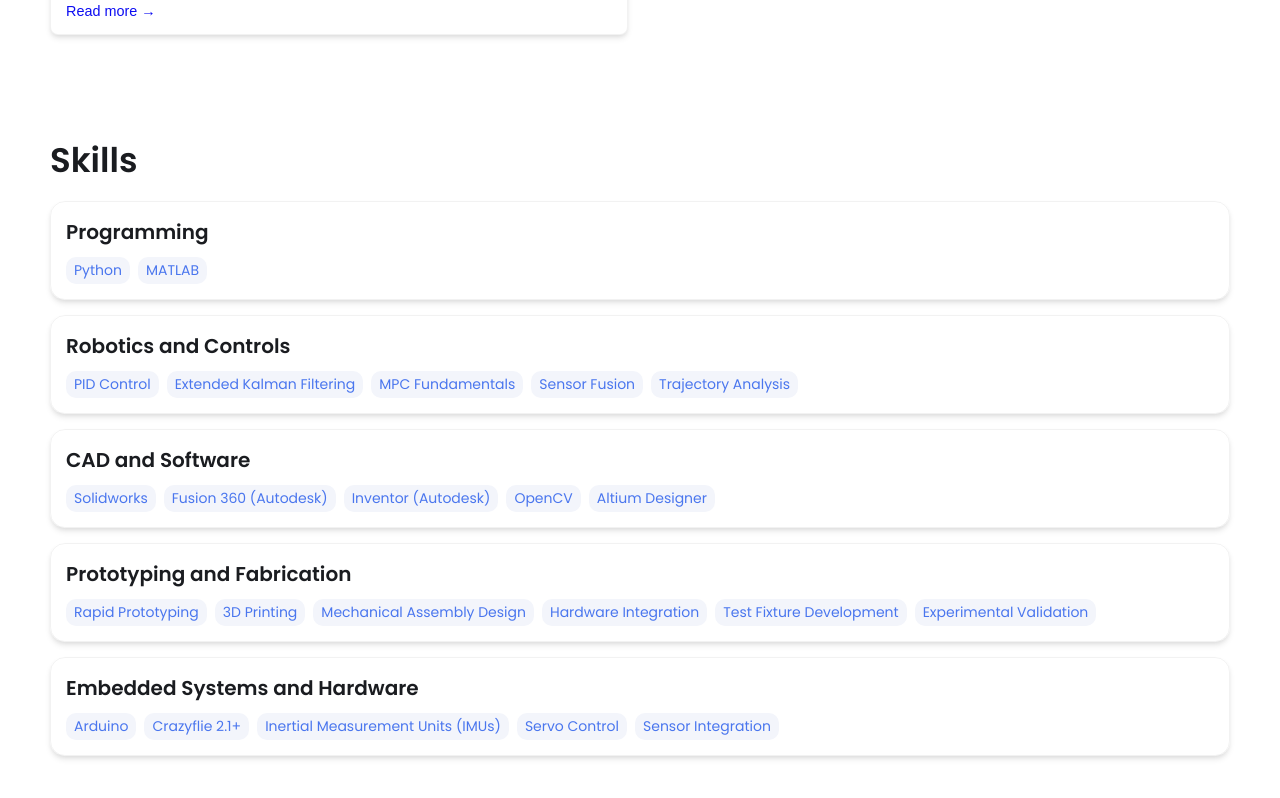
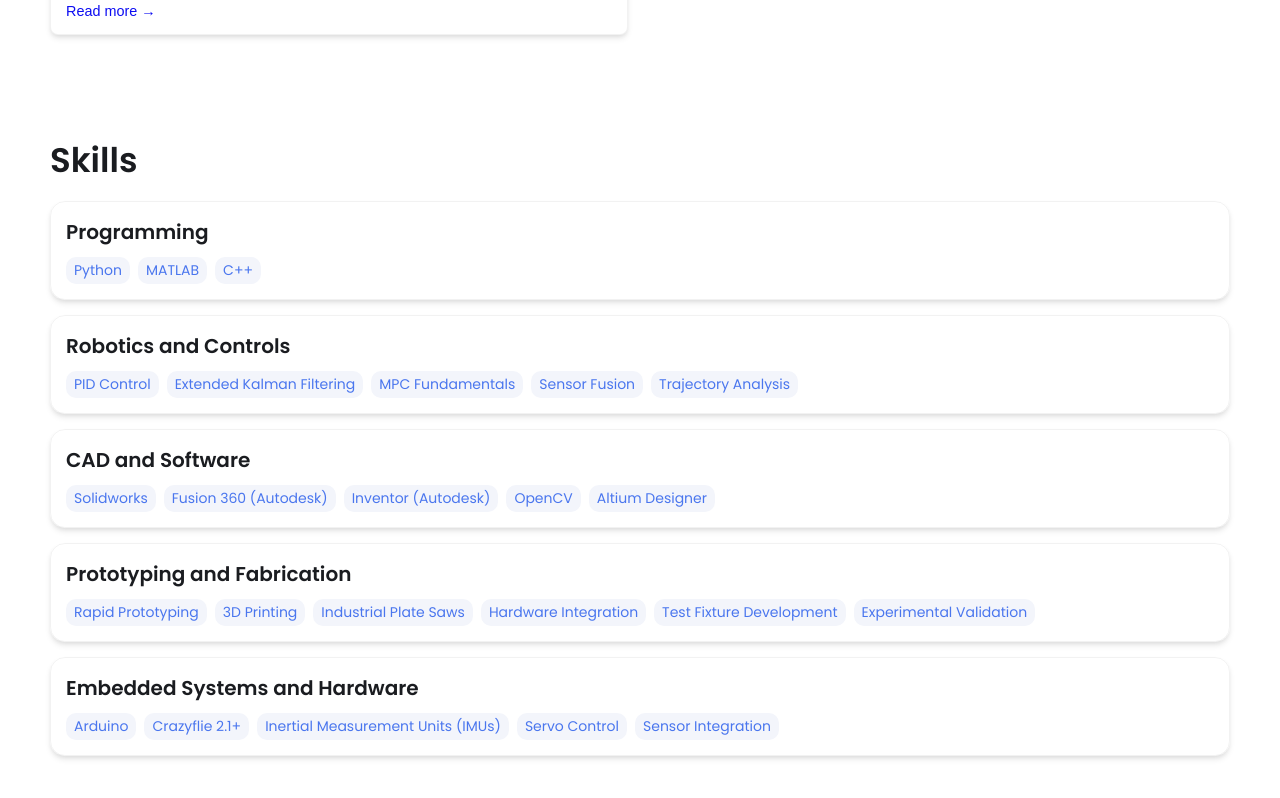
Before and after one commit to Emora97/emora97.github.io, a Jekyll site: the page built from index.html, in a window 1280 px wide and 900 px high, scrolled down 2763 px. Shown: the top 798 px of the window. Built offline with Jekyll 4.4.1, drawn with Linux system fonts in a browser that asks for light colours.

Commit message:
Update tools list in _config.yml

```diff
--- a/_config.yml
+++ b/_config.yml
@@ -47,6 +47,7 @@ skills:
     tools:
     - Python
     - MATLAB
+    - C++
   - category: Robotics and Controls
     tools:
     - PID Control
@@ -65,7 +66,7 @@ skills:
     tools:
     - Rapid Prototyping
     - 3D Printing
-    - Mechanical Assembly Design
+    - Industrial Plate Saws
     - Hardware Integration
     - Test Fixture Development
     - Experimental Validation
```
